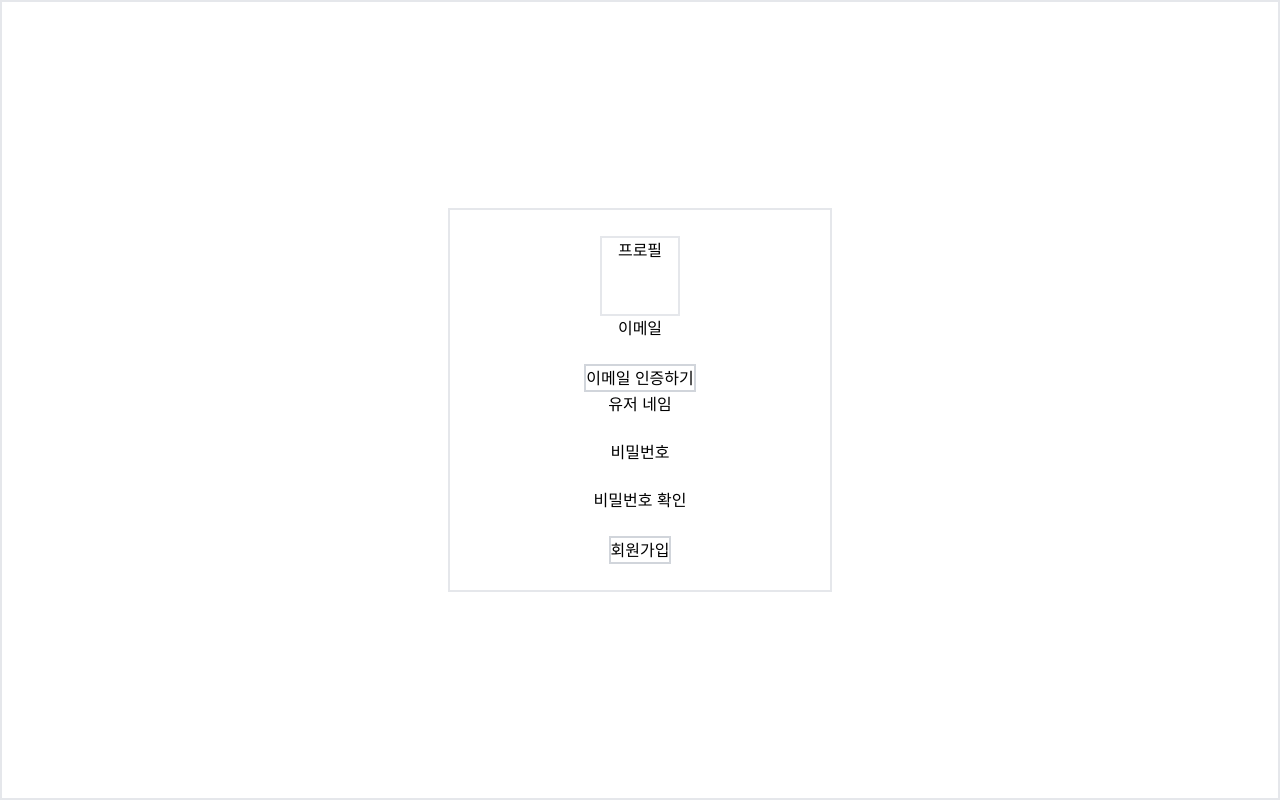
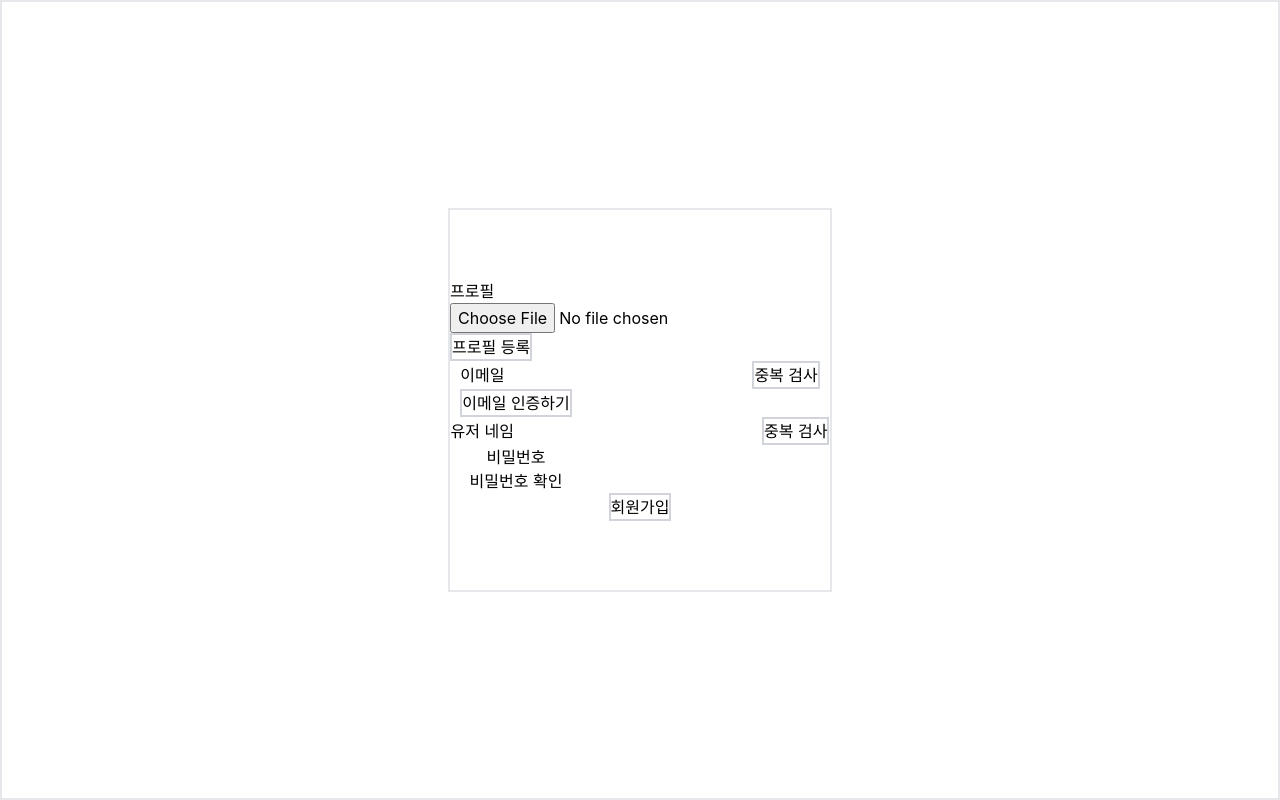
Before and after one commit to wagora-chat/wagora-chat-frontend, a React (Create React App) app: page / in a window 1280 px wide. Built offline with nearby package versions, Linux system fonts and the light colour scheme.

Commit message:
feat: 회원가입 요청 마무리

```diff
--- a/package.json
+++ b/package.json
@@ -13,7 +13,6 @@
     "axios": "^1.6.8",
     "react": "^18.3.1",
     "react-dom": "^18.3.1",
-    "react-hook-form": "^7.51.4",
     "react-scripts": "5.0.1",
     "typescript": "^4.9.5",
     "web-vitals": "^2.1.4",
--- a/src/components/JoinForm.tsx
+++ b/src/components/JoinForm.tsx
@@ -1,48 +1,130 @@
-import useSendEmailCodeStore from "../store/sendEmailCodeStore";
 import React from "react";
-import useSignUpStore from "../store/signUpStore";
-import {useForm} from "react-hook-form";
+import useAuthStore from "../store/authStore";
+import {signUp} from "../lib/api/auth";
 
-const JoinForm = () => {
-    const {email, changeEmail} = useSendEmailCodeStore();
-    const {body, signUp, submitForm} = useSignUpStore();
-
-    const handleChangeEmail = (e: React.ChangeEvent<HTMLInputElement>) => {
-        changeEmail(e.target.value);
-    };
-
+const JoinForm: React.FC = () => {
     const {
-        register,
-        handleSubmit,
-        formState: { isSubmitting },
-    } = useForm();
+        profile,
+        email,
+        nickname,
+        password,
+        checkPassword,
+        setProfile,
+        setEmail,
+        setNickname,
+        setPassword,
+        setCheckPassword,
+    } = useAuthStore();
 
     return (
         <div className='flex min-h-screen justify-center items-center border-2'>
             <form
-                onSubmit={handleSubmit(async (data) => {
-                    await new Promise((r) => setTimeout(r, 1000));
-                    console.log(data)
-                    submitForm(data);
-                    signUp(body);
-                })}
-                className='flex flex-col justify-center items-center w-96 h-96 border-2'>
-                <div {...register("profile")} className='border-2 w-20 h-20 text-center'>프로필</div>
-                <label htmlFor="email">이메일</label>
-                <input
-                    id="email" type="email" {...register("email")} value={email} onChange={handleChangeEmail}
-                />
-                <button className='border-2 border-gray-300 hover:bg-gray-400'>이메일 인증하기</button>
+                onSubmit={(e) => {
+                    e.preventDefault();
+                    console.log({
+                        profile,
+                        email,
+                        nickname,
+                        password,
+                        checkPassword
+                    })
+                    signUp(
+                        {
+                            profile,
+                            email,
+                            nickname,
+                            password,
+                            checkPassword
+                        }
+                    ).then((response) => {
+                        console.log('회원가입 성공:', response.data);
+                    })
+                        .catch((error) => {
+                            if (error.response) {
+                                // 서버 응답이 2xx 이외의 상태 코드인 경우
+                                console.error('회원가입 실패:', error.response.data);
+                            } else if (error.request) {
+                                // 요청이 만들어졌지만 응답을 받지 못한 경우
+                                console.error('응답 없음:', error.request);
+                            } else {
+                                // 요청을 설정하는 동안 오류가 발생한 경우
+                                console.error('요청 설정 오류:', error.message);
+                            }
+                        });
+                }}
+                className='flex flex-col justify-center items-center w-96 h-96 border-2'
+            >
 
-                <label htmlFor="username">유저 네임</label>
-                <input id="username" type="text" {...register("nickname")}/>
+                <div>
+                    <label htmlFor="profile">프로필</label>
+                    <input
+                        id="profile"
+                        type="file"
+                        value={profile}
+                        onChange={(e) => setProfile(e.target.value)}
+                    />
+                    <button
+                        className='border-2 border-gray-300 hover:bg-gray-400'
+                        onClick={() => {alert('파일 업로드 API 호출 예정')}}
+                    >프로필 등록</button>
+                </div>
 
-                <label htmlFor="password">비밀번호</label>
-                <input id="password" type="password" {...register("password")}/>
+                <div>
+                    <div>
+                        <label htmlFor="email">이메일</label>
+                        <input
+                            id="email"
+                            type="email"
+                            value={email}
+                            onChange={(e) => setEmail(e.target.value)}
+                        />
+                        <button
+                            className='border-2 border-gray-300 hover:bg-gray-400'
+                            onClick={() => {alert('중복검사 API 호출 예정')}}
+                        >중복 검사
+                        </button>
+                    </div>
+                    <button className='border-2 border-gray-300 hover:bg-gray-400'>이메일 인증하기</button>
+                </div>
 
-                <label htmlFor="confirm">비밀번호 확인</label>
-                <input id="confirm" type="password" {...register("checkPassword")}/>
-                <button className='border-2 border-gray-300 hover:bg-gray-400'>회원가입</button>
+                <div>
+                    <label htmlFor="nickname">유저 네임</label>
+                    <input
+                        id="nickname"
+                        type="text"
+                        value={nickname}
+                        onChange={(e) => setNickname(e.target.value)}
+                    />
+                    <button
+                        className='border-2 border-gray-300 hover:bg-gray-400'
+                        onClick={() => {alert('중복검사 API 호출 예정')}}
+                    >중복 검사</button>
+                </div>
+
+                <div>
+                    <label htmlFor="password">비밀번호</label>
+                    <input
+                        id="password"
+                        type="password"
+                        value={password}
+                        onChange={(e) => setPassword(e.target.value)}
+                    />
+                </div>
+
+                <div>
+                    <label htmlFor="checkPassword">비밀번호 확인</label>
+                    <input
+                        id="checkPassword"
+                        type="password"
+                        value={checkPassword}
+                        onChange={(e) => setCheckPassword(e.target.value)}
+                    />
+                </div>
+
+                <button
+                    type="submit"
+                    className='border-2 border-gray-300 hover:bg-gray-400'
+                >회원가입</button>
             </form>
         </div>
     );
--- a/src/lib/api/auth.ts
+++ b/src/lib/api/auth.ts
@@ -5,15 +5,13 @@ interface SendEmailCodeParams {
 }
 
 interface SignUpParams {
-    body: {
-        "profile": string,
-        "nickname": string,
-        "email": string,
-        "password": string,
-        "checkPassword": string
-    }
+    profile: string;
+    email: string;
+    nickname: string;
+    password: string;
+    checkPassword: string;
 }
 
 export const sendEmailCode = ({ email }: SendEmailCodeParams) => client.post('/auth/emails', ({ email }));
 
-export const signUp = ({ body }: SignUpParams ) => client.post('/auth/signUp', ({ body }));
+export const signUp = ( body : SignUpParams ) => client.post('/auth/signUp', ({ body }));
--- /dev/null
+++ b/src/store/authStore.ts
@@ -0,0 +1,29 @@
+import create from 'zustand';
+
+interface AuthState {
+    profile: string;
+    email: string;
+    nickname: string;
+    password: string;
+    checkPassword: string;
+    setProfile: (profile: string) => void;
+    setEmail: (email: string) => void;
+    setNickname: (nickname: string) => void;
+    setPassword: (password: string) => void;
+    setCheckPassword: (checkPassword: string) => void;
+}
+
+const useAuthStore = create<AuthState>((set) => ({
+    profile: '',
+    email: '',
+    nickname: '',
+    password: '',
+    checkPassword: '',
+    setProfile: (profile) => set({ profile }),
+    setEmail: (email) => set({ email }),
+    setNickname: (nickname) => set({ nickname }),
+    setPassword: (password) => set({ password }),
+    setCheckPassword: (checkPassword) => set({ checkPassword }),
+}));
+
+export default useAuthStore;
--- a/src/store/signUpStore.ts
+++ /dev/null
@@ -1,31 +0,0 @@
-import {sendEmailCode, signUp} from "../lib/api/auth";
-import {devtools} from "zustand/middleware";
-import {create} from "zustand";
-
-interface UseSignUpStore {
-    body: {
-        "profile": string,
-        "nickname": string,
-        "email": string,
-        "password": string,
-        "checkPassword": string
-    };
-    submitForm: (body: UseSignUpStore['body']) => void;
-    signUp: (body: UseSignUpStore['body']) => void;
-}
-
-const useSignUpStore = create<UseSignUpStore>()(
-    devtools((set) => ({
-        body: {
-            profile: '',
-            nickname: '',
-            email: '',
-            password: '',
-            checkPassword: '',
-        },
-        submitForm: (body) => set({ body }),
-        signUp: (body) => signUp({ body }),
-    }))
-);
-
-export default useSignUpStore;
```
Also changed, not shown: 1 other file (tests, documents, lock files or other folders).
